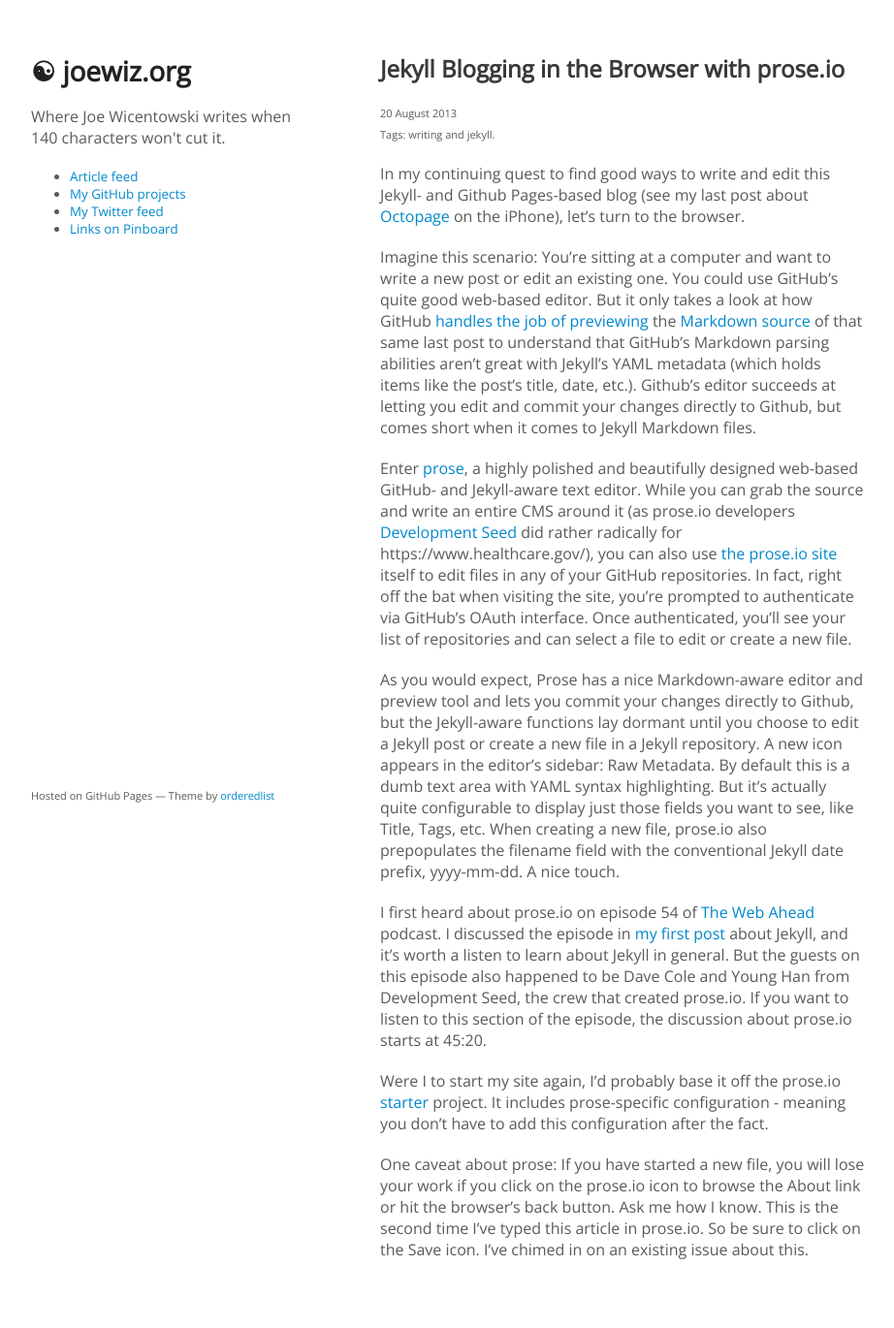
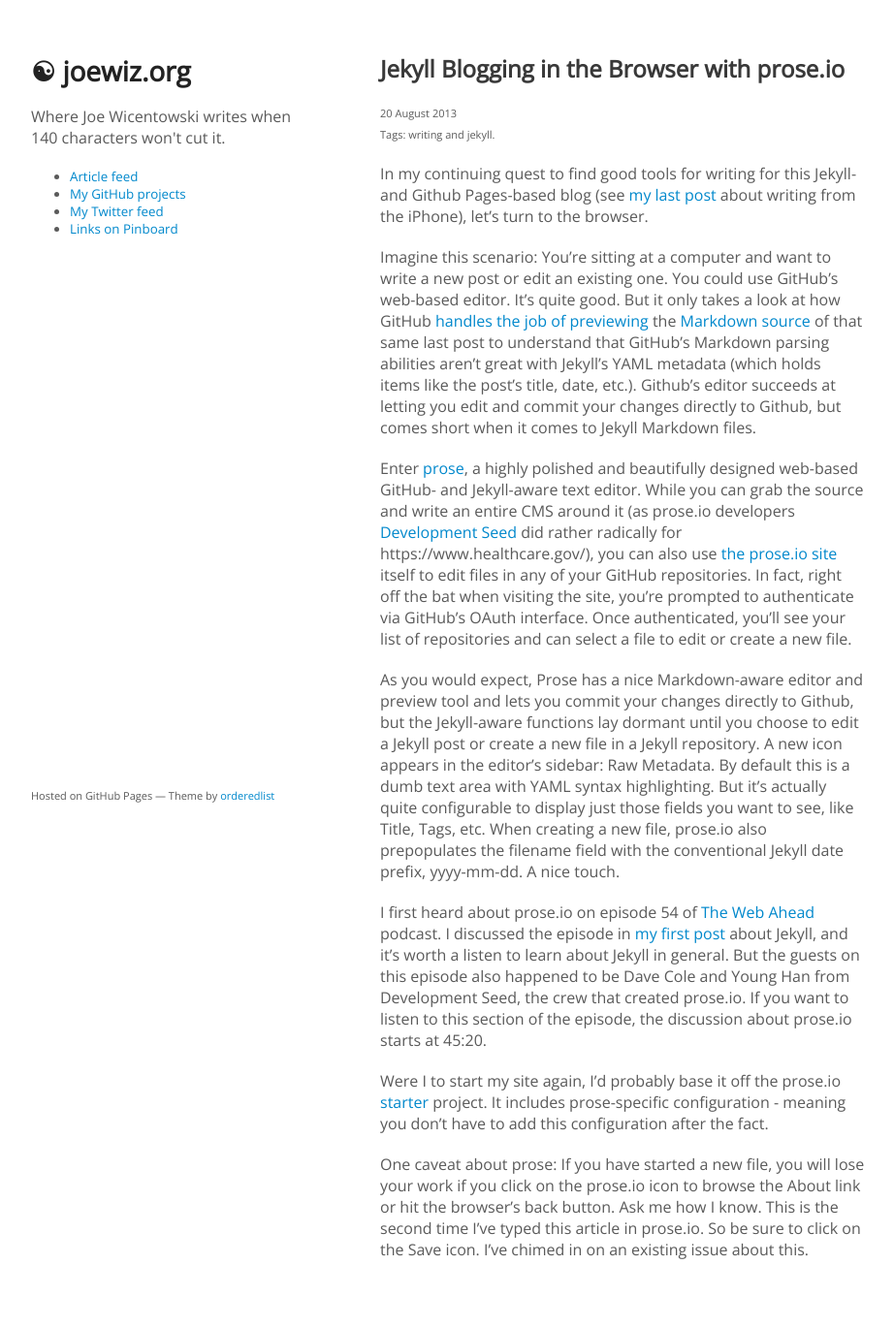
Before and after one commit to joewiz/joewiz.github.io, a Jekyll site: the page built from _posts/2013-08-20-jekyll-blogging-in-the-browser-with-prose-io.md, in a window 1280 px wide. Shown: the whole page at 97% size, without its empty margins (178-1100 px from the left). Built offline with Jekyll 4.4.1, drawn with Linux system fonts in a browser that asks for light colours; Markdown is read by kramdown in place of the engine named in the settings.

Commit message:
Getting the hang of putting links on the right words/phrases

```diff
--- a/_posts/2013-08-20-jekyll-blogging-in-the-browser-with-prose-io.md
+++ b/_posts/2013-08-20-jekyll-blogging-in-the-browser-with-prose-io.md
@@ -7,9 +7,9 @@
   - jekyll
 ---
 
-In my continuing quest to find good ways to write and edit this Jekyll- and Github Pages-based blog (see my last post about [Octopage](http://joewiz.org/2013/08/18/mobile-blogging-with-jekyll/) on the iPhone), let's  turn to the browser.
+In my continuing quest to find good tools for writing for this Jekyll- and Github Pages-based blog (see [my last post](http://joewiz.org/2013/08/18/mobile-blogging-with-jekyll/) about writing from the iPhone), let's turn to the browser.
 
-Imagine this scenario: You're sitting at a computer and want to write a new post or edit an existing one.  You could use GitHub's quite good web-based editor.  But it only takes a look at how GitHub [handles the job of previewing](https://github.com/joewiz/joewiz.github.io/blob/master/_posts/2013-08-18-mobile-blogging-with-jekyll.md) the [Markdown source](https://raw.github.com/joewiz/joewiz.github.io/master/_posts/2013-08-18-mobile-blogging-with-jekyll.md) of that same last post to understand that GitHub's Markdown parsing abilities aren't great with Jekyll's YAML metadata (which holds items like the post's title, date, etc.).  Github's editor succeeds at letting you edit and commit your changes directly to Github, but comes short when it comes to Jekyll Markdown files.
+Imagine this scenario: You're sitting at a computer and want to write a new post or edit an existing one.  You could use GitHub's web-based editor.  It's quite good.  But it only takes a look at how GitHub [handles the job of previewing](https://github.com/joewiz/joewiz.github.io/blob/master/_posts/2013-08-18-mobile-blogging-with-jekyll.md) the [Markdown source](https://raw.github.com/joewiz/joewiz.github.io/master/_posts/2013-08-18-mobile-blogging-with-jekyll.md) of that same last post to understand that GitHub's Markdown parsing abilities aren't great with Jekyll's YAML metadata (which holds items like the post's title, date, etc.).  Github's editor succeeds at letting you edit and commit your changes directly to Github, but comes short when it comes to Jekyll Markdown files.
 
 Enter [prose](http://prose.io), a highly polished and beautifully designed web-based GitHub- and Jekyll-aware text editor.  While you can grab the source and write an entire CMS around it (as prose.io developers [Development Seed](http://developmentseed.org/) did rather radically for https://www.healthcare.gov/), you can also use [the prose.io site](http://prose.io) itself to edit files in any of your GitHub repositories.  In fact, right off the bat when visiting the site, you're prompted to authenticate via GitHub's OAuth interface.  Once authenticated, you'll see your list of repositories and can select a file to edit or create a new file.
 
```
